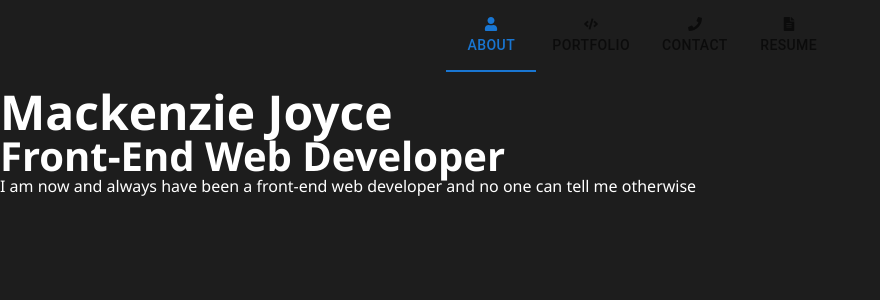
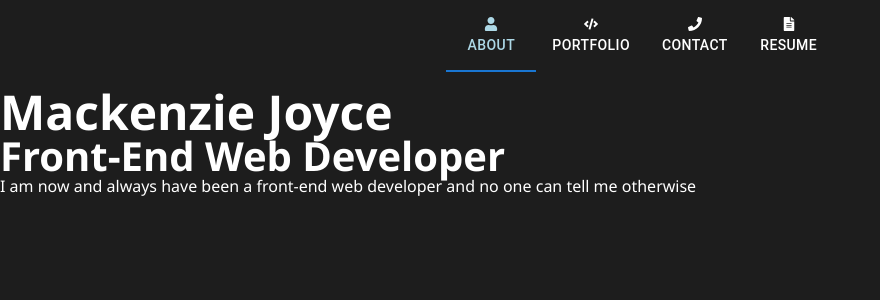
Before and after one commit to MackenzieJoyce/Portfolio, a React (Create React App) app: page / in a window 1280 px wide. Shown: the top 300 px of the page, without its empty margins (0-880 px from the left). Built offline with nearby package versions, Linux system fonts and the light colour scheme.

Commit message:
added styling to nav tabs via sx property!

```diff
--- a/src/App.js
+++ b/src/App.js
@@ -27,7 +27,15 @@ const App = () => {
           value={selectedTab}
           onChange={handleChange}
           aria-label="icon tabs for navigation"
-          centered
+        centered
+        // Supposed to make the underline lightBlue
+        // TextIndicatorProps={{sx: { backgroundColor: 'lightBlue', height: 4}}}
+
+        sx={{
+          "button": { color: '#fff' },
+          "button:hover": {color: 'gray'},
+          "button.Mui-selected": {color: 'lightBlue'}
+        }}
         >
           <Tab icon={<FaUser />} label="ABOUT" />
           <Tab icon={<FaCode />} label="PORTFOLIO" />
```
